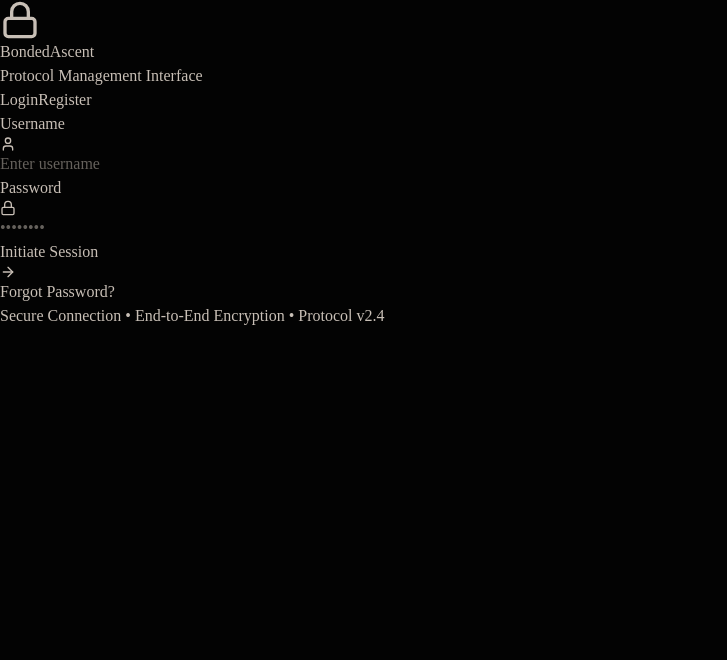
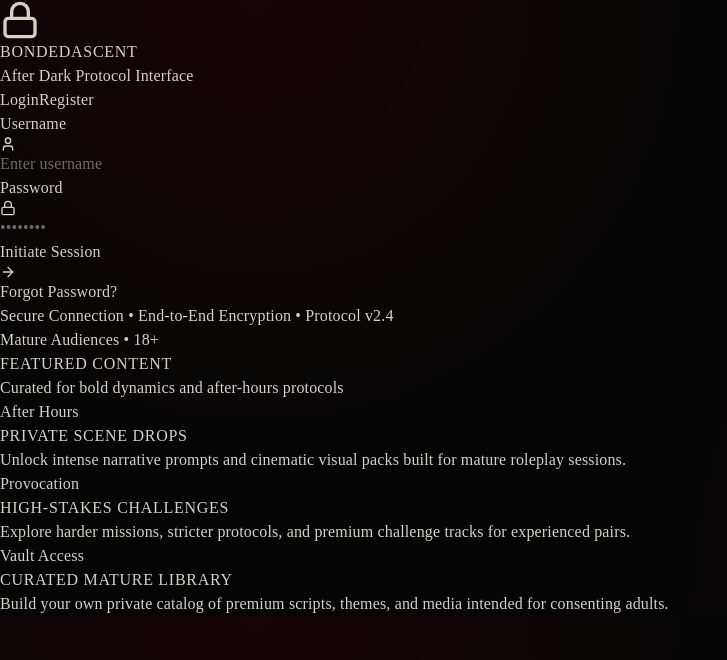
Before and after one commit to josephcholak42-wq/Bondedascent, a React (Vite) app in the folder client/: page /auth in a window 1280 px wide. Shown: the top 660 px of the page, without its empty margins (0-727 px from the left). Built offline with nearby package versions, Linux system fonts and the light colour scheme; no server answers; a web font is replaced by a local one.

Commit message:
Restyle auth with darker rated-R aesthetic
Co-authored-by: josephcholak42-wq <josephcholak42-wq@users.noreply.github.com>

```diff
--- a/client/src/index.css
+++ b/client/src/index.css
@@ -6,37 +6,37 @@
 @custom-variant dark (&:is(.dark *));
 
 @theme inline {
-  --font-sans: 'Inter', sans-serif;
-  --font-display: 'Montserrat', sans-serif;
+  --font-sans: 'Montserrat', 'Inter', sans-serif;
+  --font-display: 'Impact', 'Arial Black', 'Montserrat', sans-serif;
   --font-serif: 'Playfair Display', serif;
 
-  --color-background: hsl(0 0% 2%);
-  --color-foreground: hsl(0 0% 87%);
+  --color-background: hsl(0 0% 1.5%);
+  --color-foreground: hsl(0 0% 90%);
 
-  --color-card: hsl(0 0% 4%);
-  --color-card-foreground: hsl(0 0% 87%);
+  --color-card: hsl(0 0% 3%);
+  --color-card-foreground: hsl(0 0% 90%);
 
-  --color-popover: hsl(0 0% 4%);
-  --color-popover-foreground: hsl(0 0% 87%);
+  --color-popover: hsl(0 0% 3%);
+  --color-popover-foreground: hsl(0 0% 90%);
 
-  --color-primary: hsl(var(--role-primary-h, 0) var(--role-primary-s, 72%) var(--role-primary-l, 35%));
-  --color-primary-foreground: hsl(0 0% 93%);
+  --color-primary: hsl(var(--role-primary-h, 0) var(--role-primary-s, 80%) var(--role-primary-l, 42%));
+  --color-primary-foreground: hsl(0 0% 97%);
 
-  --color-secondary: hsl(0 10% 12%);
-  --color-secondary-foreground: hsl(0 0% 87%);
+  --color-secondary: hsl(0 14% 9%);
+  --color-secondary-foreground: hsl(0 0% 90%);
 
-  --color-muted: hsl(0 8% 12%);
-  --color-muted-foreground: hsl(0 5% 55%);
+  --color-muted: hsl(0 10% 8%);
+  --color-muted-foreground: hsl(0 7% 62%);
 
-  --color-accent: hsl(0 15% 14%);
-  --color-accent-foreground: hsl(0 0% 87%);
+  --color-accent: hsl(355 28% 12%);
+  --color-accent-foreground: hsl(0 0% 92%);
 
   --color-destructive: hsl(0 62.8% 30.6%);
   --color-destructive-foreground: hsl(0 0% 93%);
 
-  --color-border: hsl(0 12% 15%);
-  --color-input: hsl(0 10% 12%);
-  --color-ring: hsl(0 50% 40%);
+  --color-border: hsl(0 14% 18%);
+  --color-input: hsl(0 10% 9%);
+  --color-ring: hsl(355 65% 46%);
 
   --radius: 0.75rem;
 }
@@ -86,8 +86,14 @@
   }
   body {
     @apply font-sans antialiased;
-    background-color: #030303;
-    color: #c8bfb6;
+    background: radial-gradient(circle at 20% 0%, rgba(120, 10, 20, 0.16), transparent 38%), radial-gradient(circle at 100% 100%, rgba(80, 5, 15, 0.18), transparent 46%), #050505;
+    color: #d8d0c7;
+    letter-spacing: 0.01em;
+  }
+  h1, h2, h3 {
+    font-family: var(--font-display);
+    letter-spacing: 0.045em;
+    text-transform: uppercase;
   }
   input, textarea, select {
     font-size: 16px !important;
--- a/client/src/pages/auth.tsx
+++ b/client/src/pages/auth.tsx
@@ -47,39 +47,39 @@ export default function AuthPage() {
   const isLoading = loginMutation.isPending || registerMutation.isPending;
 
   return (
-    <div className="min-h-screen bg-slate-950 text-slate-200 font-sans flex flex-col items-center justify-center p-6 relative overflow-hidden">
+    <div className="min-h-screen bg-black text-slate-200 font-sans flex flex-col items-center justify-start px-4 py-8 sm:px-6 sm:py-10 relative overflow-hidden">
       <div className="absolute inset-0 opacity-5 pointer-events-none bg-[url('https://www.transparenttextures.com/patterns/carbon-fibre.png')]" />
-      <div className="absolute top-[-10%] left-[-10%] w-[50%] h-[50%] bg-red-900/10 blur-[100px] rounded-full pointer-events-none" />
-      <div className="absolute bottom-[-10%] right-[-10%] w-[50%] h-[50%] bg-red-950/10 blur-[100px] rounded-full pointer-events-none" />
+      <div className="absolute top-[-10%] left-[-10%] w-[50%] h-[50%] bg-red-900/20 blur-[120px] rounded-full pointer-events-none" />
+      <div className="absolute bottom-[-10%] right-[-10%] w-[50%] h-[50%] bg-red-950/20 blur-[120px] rounded-full pointer-events-none" />
 
-      <div className="w-full max-w-md z-10 animate-in fade-in zoom-in-95 duration-500">
-        <div className="text-center mb-10">
+      <div className="w-full max-w-lg z-10 animate-in fade-in zoom-in-95 duration-500">
+        <div className="text-center mb-8 sm:mb-10">
           <div className="flex justify-center mb-4">
-            <div className="w-20 h-20 bg-gradient-to-br from-slate-900 to-black rounded-2xl border border-white/10 flex items-center justify-center shadow-[0_0_30px_rgba(220,38,38,0.2)]">
-              <Lock size={40} className="text-red-600 drop-shadow-[0_0_10px_rgba(220,38,38,0.5)]" />
+            <div className="w-20 h-20 bg-gradient-to-br from-zinc-950 to-black rounded-2xl border border-red-900/40 flex items-center justify-center shadow-[0_0_40px_rgba(220,38,38,0.25)]">
+              <Lock size={40} className="text-red-500 drop-shadow-[0_0_14px_rgba(220,38,38,0.7)]" />
             </div>
           </div>
-          <h1 className="text-4xl font-black text-white tracking-tighter uppercase mb-2">
-            Bonded<span className="text-red-600">Ascent</span>
+          <h1 className="text-4xl sm:text-5xl font-black text-white tracking-[0.08em] uppercase mb-2">
+            Bonded<span className="text-red-500">Ascent</span>
           </h1>
-          <p className="text-slate-500 text-sm uppercase tracking-widest font-bold">Protocol Management Interface</p>
+          <p className="text-slate-400 text-[11px] sm:text-xs uppercase tracking-[0.3em] font-black">After Dark Protocol Interface</p>
         </div>
 
-        <div className="bg-slate-900/60 backdrop-blur-md border border-white/5 p-8 rounded-3xl shadow-2xl relative overflow-hidden">
-          <div className="absolute top-0 left-0 w-full h-1 bg-gradient-to-r from-transparent via-red-600 to-transparent opacity-50" />
+        <div className="bg-zinc-950/80 backdrop-blur-md border border-red-900/30 p-6 sm:p-8 rounded-3xl shadow-2xl relative overflow-hidden">
+          <div className="absolute top-0 left-0 w-full h-1 bg-gradient-to-r from-transparent via-red-600 to-transparent opacity-70" />
 
-          <div className="flex gap-4 mb-8 p-1 bg-black/40 rounded-xl border border-white/5">
+          <div className="flex gap-3 mb-8 p-1 bg-black/60 rounded-xl border border-red-900/25">
             <button
               data-testid="tab-login"
               onClick={() => { setIsLogin(true); setError(''); }}
-              className={`flex-1 py-2 text-xs font-bold uppercase tracking-wider rounded-lg transition-all cursor-pointer ${isLogin ? 'bg-slate-800 text-white shadow-lg' : 'text-slate-500 hover:text-slate-300'}`}
+              className={`flex-1 py-2 text-xs font-black uppercase tracking-[0.12em] rounded-lg transition-all cursor-pointer ${isLogin ? 'bg-zinc-800 text-white shadow-lg' : 'text-slate-500 hover:text-slate-300'}`}
             >
               Login
             </button>
             <button
               data-testid="tab-register"
               onClick={() => { setIsLogin(false); setError(''); }}
-              className={`flex-1 py-2 text-xs font-bold uppercase tracking-wider rounded-lg transition-all cursor-pointer ${!isLogin ? 'bg-slate-800 text-white shadow-lg' : 'text-slate-500 hover:text-slate-300'}`}
+              className={`flex-1 py-2 text-xs font-black uppercase tracking-[0.12em] rounded-lg transition-all cursor-pointer ${!isLogin ? 'bg-zinc-800 text-white shadow-lg' : 'text-slate-500 hover:text-slate-300'}`}
             >
               Register
             </button>
@@ -93,7 +93,7 @@ export default function AuthPage() {
 
           <form onSubmit={handleAuth} className="space-y-6">
             <div className="space-y-2">
-              <Label className="text-xs uppercase font-bold text-slate-400 ml-1">Username</Label>
+              <Label className="text-xs uppercase font-black tracking-[0.12em] text-slate-300 ml-1">Username</Label>
               <div className="relative group">
                 <User size={16} className="absolute left-4 top-1/2 -translate-y-1/2 text-slate-500 group-focus-within:text-white transition-colors" />
                 <input
@@ -102,13 +102,13 @@ export default function AuthPage() {
                   value={username}
                   onChange={(e) => setUsername(e.target.value)}
                   placeholder="Enter username"
-                  className="w-full bg-black/40 border border-slate-700 rounded-xl py-3 pl-12 pr-4 text-sm text-white focus:outline-none focus:border-red-500/50 transition-colors placeholder:text-slate-600"
+                  className="w-full bg-black/50 border border-zinc-700 rounded-xl py-3 pl-12 pr-4 text-sm text-white focus:outline-none focus:border-red-500/60 transition-colors placeholder:text-slate-600"
                 />
               </div>
             </div>
 
             <div className="space-y-2">
-              <Label className="text-xs uppercase font-bold text-slate-400 ml-1">Password</Label>
+              <Label className="text-xs uppercase font-black tracking-[0.12em] text-slate-300 ml-1">Password</Label>
               <div className="relative group">
                 <Lock size={16} className="absolute left-4 top-1/2 -translate-y-1/2 text-slate-500 group-focus-within:text-white transition-colors" />
                 <input
@@ -117,7 +117,7 @@ export default function AuthPage() {
                   value={password}
                   onChange={(e) => setPassword(e.target.value)}
                   placeholder="••••••••"
-                  className="w-full bg-black/40 border border-slate-700 rounded-xl py-3 pl-12 pr-4 text-sm text-white focus:outline-none focus:border-red-500/50 transition-colors placeholder:text-slate-600"
+                  className="w-full bg-black/50 border border-zinc-700 rounded-xl py-3 pl-12 pr-4 text-sm text-white focus:outline-none focus:border-red-500/60 transition-colors placeholder:text-slate-600"
                 />
               </div>
             </div>
@@ -125,13 +125,13 @@ export default function AuthPage() {
             {!isLogin && (
               <div className="space-y-4 pt-2 animate-in slide-in-from-top-2">
                 <div className="space-y-2">
-                  <Label className="text-xs uppercase font-bold text-slate-400 ml-1">Choose Your Path</Label>
+                  <Label className="text-xs uppercase font-black tracking-[0.12em] text-slate-300 ml-1">Choose Your Path</Label>
                   <div className="grid grid-cols-2 gap-3">
                     <button
                       data-testid="button-role-dom"
                       type="button"
                       onClick={() => setRole('dom')}
-                      className={`p-4 rounded-xl border flex flex-col items-center gap-2 transition-all cursor-pointer ${role === 'dom' ? 'bg-red-900/30 border-red-500 text-white shadow-[0_0_15px_rgba(220,38,38,0.3)]' : 'bg-black/20 border-slate-700 text-slate-500 hover:border-slate-500'}`}
+                      className={`p-4 rounded-xl border flex flex-col items-center gap-2 transition-all cursor-pointer ${role === 'dom' ? 'bg-red-900/30 border-red-500 text-white shadow-[0_0_18px_rgba(220,38,38,0.35)]' : 'bg-black/20 border-slate-700 text-slate-500 hover:border-slate-500'}`}
                     >
                       <Crown size={20} className={role === 'dom' ? 'text-red-500' : ''} />
                       <span className="text-xs font-black uppercase tracking-wider">Dominant</span>
@@ -144,7 +144,7 @@ export default function AuthPage() {
                       data-testid="button-role-sub"
                       type="button"
                       onClick={() => setRole('sub')}
-                      className={`p-4 rounded-xl border flex flex-col items-center gap-2 transition-all cursor-pointer ${role === 'sub' ? 'bg-red-900/30 border-red-500 text-white shadow-[0_0_15px_rgba(220,38,38,0.3)]' : 'bg-black/20 border-slate-700 text-slate-500 hover:border-slate-500'}`}
+                      className={`p-4 rounded-xl border flex flex-col items-center gap-2 transition-all cursor-pointer ${role === 'sub' ? 'bg-red-900/30 border-red-500 text-white shadow-[0_0_18px_rgba(220,38,38,0.35)]' : 'bg-black/20 border-slate-700 text-slate-500 hover:border-slate-500'}`}
                     >
                       <Heart size={20} className={role === 'sub' ? 'text-red-500' : ''} />
                       <span className="text-xs font-black uppercase tracking-wider">Submissive</span>
@@ -165,7 +165,7 @@ export default function AuthPage() {
               data-testid="button-submit"
               type="submit"
               disabled={isLoading}
-              className="w-full py-6 bg-gradient-to-r from-red-800 to-red-950 hover:from-red-700 hover:to-red-900 border-t border-red-500/30 text-white font-black uppercase tracking-widest rounded-xl shadow-lg group"
+              className="w-full py-6 bg-gradient-to-r from-red-800 to-black hover:from-red-700 hover:to-zinc-900 border-t border-red-500/30 text-white font-black uppercase tracking-[0.16em] rounded-xl shadow-lg group"
             >
               {isLoading ? (
                 <Loader2 className="animate-spin" size={16} />
@@ -195,6 +195,53 @@ export default function AuthPage() {
           </div>
         </div>
       </div>
+
+      <section
+        data-testid="featured-content"
+        className="w-full max-w-6xl z-10 mt-10 sm:mt-12"
+      >
+        <div className="rounded-3xl border border-red-900/30 bg-gradient-to-b from-zinc-950/95 to-black/95 p-5 sm:p-8 shadow-[0_0_60px_rgba(120,10,20,0.2)]">
+          <div className="flex flex-col sm:flex-row sm:items-end sm:justify-between gap-3 mb-6">
+            <div>
+              <p className="text-[10px] uppercase tracking-[0.25em] text-red-400 font-black">
+                Mature Audiences • 18+
+              </p>
+              <h2 className="text-2xl sm:text-3xl font-black text-white tracking-[0.09em]">
+                Featured Content
+              </h2>
+            </div>
+            <p className="text-xs text-slate-400 uppercase tracking-[0.13em]">
+              Curated for bold dynamics and after-hours protocols
+            </p>
+          </div>
+
+          <div className="grid grid-cols-1 md:grid-cols-3 gap-4">
+            <article className="rounded-2xl border border-red-900/35 bg-zinc-900/40 p-4 sm:p-5">
+              <p className="text-[10px] uppercase tracking-[0.2em] text-red-300 font-black mb-2">After Hours</p>
+              <h3 className="text-lg text-white font-black tracking-[0.08em] mb-2">Private Scene Drops</h3>
+              <p className="text-sm text-slate-300 leading-relaxed">
+                Unlock intense narrative prompts and cinematic visual packs built for mature roleplay sessions.
+              </p>
+            </article>
+
+            <article className="rounded-2xl border border-red-900/35 bg-zinc-900/40 p-4 sm:p-5">
+              <p className="text-[10px] uppercase tracking-[0.2em] text-red-300 font-black mb-2">Provocation</p>
+              <h3 className="text-lg text-white font-black tracking-[0.08em] mb-2">High-Stakes Challenges</h3>
+              <p className="text-sm text-slate-300 leading-relaxed">
+                Explore harder missions, stricter protocols, and premium challenge tracks for experienced pairs.
+              </p>
+            </article>
+
+            <article className="rounded-2xl border border-red-900/35 bg-zinc-900/40 p-4 sm:p-5">
+              <p className="text-[10px] uppercase tracking-[0.2em] text-red-300 font-black mb-2">Vault Access</p>
+              <h3 className="text-lg text-white font-black tracking-[0.08em] mb-2">Curated Mature Library</h3>
+              <p className="text-sm text-slate-300 leading-relaxed">
+                Build your own private catalog of premium scripts, themes, and media intended for consenting adults.
+              </p>
+            </article>
+          </div>
+        </div>
+      </section>
     </div>
   );
 }
```
